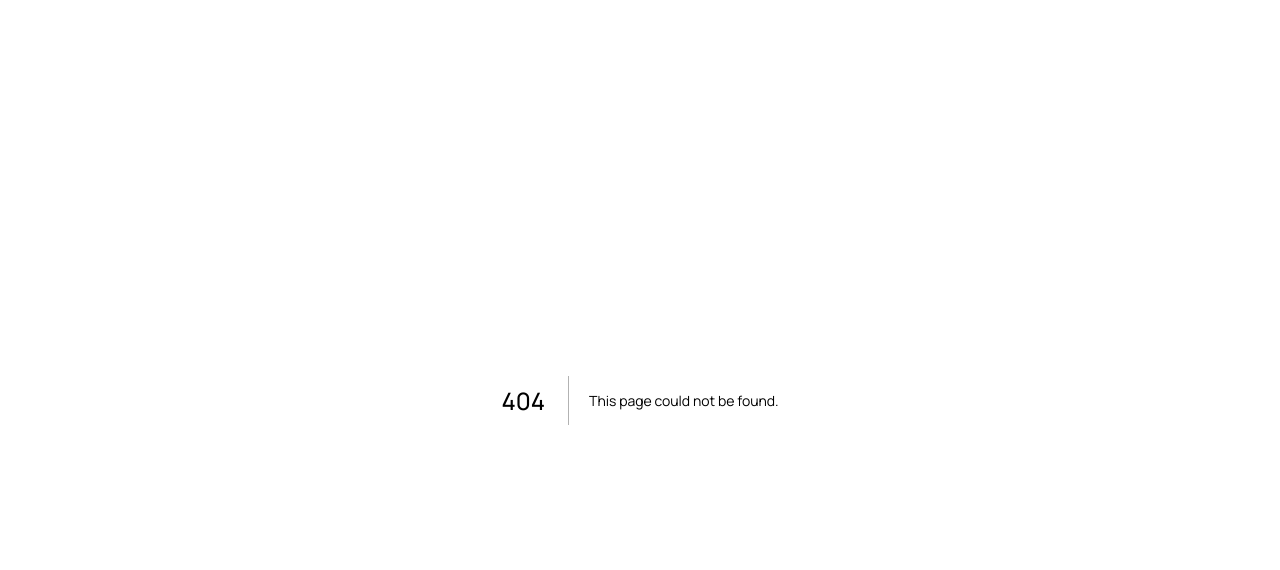
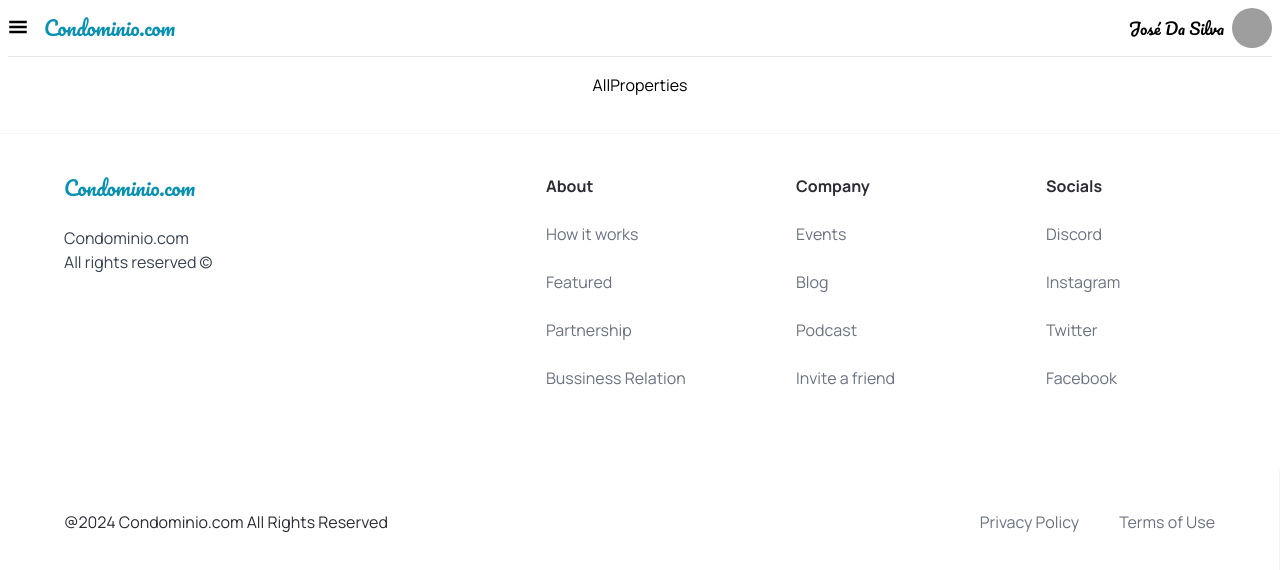
Before and after one commit to Knoka1/crud_gestao_condominios, a Next.js app: page /property/all in a window 1280 px wide. Before the commit this address had no page. Shown: the top 570 px of the page. Built offline with nearby package versions, Linux system fonts and the light colour scheme; grey boxes are pictures that could not be loaded.

Commit message:
feat: Adiciona página AllProperties

```diff
--- /dev/null
+++ b/app/(root)/property/all/page.tsx
@@ -0,0 +1,7 @@
+import React from "react";
+
+const AllProperties = () => {
+  return <div>AllProperties</div>;
+};
+
+export default AllProperties;
```
